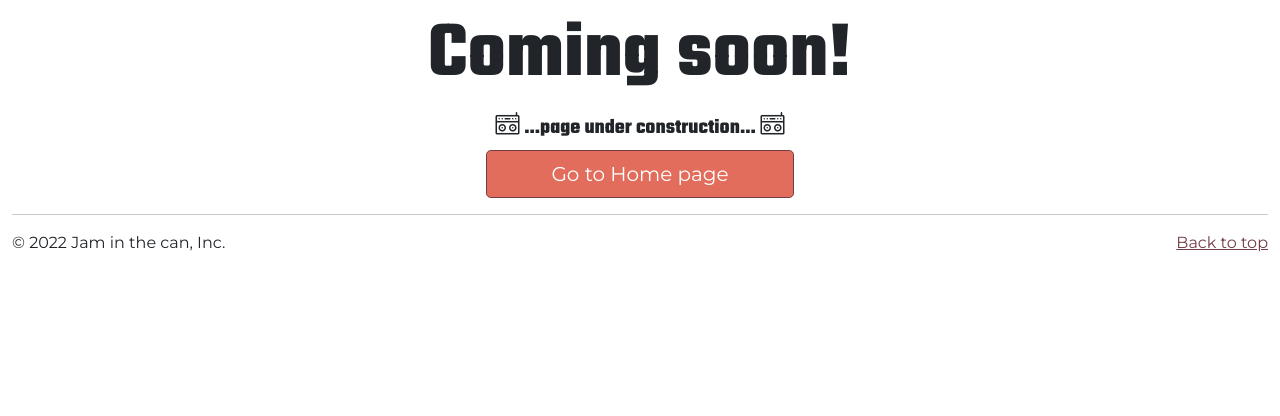
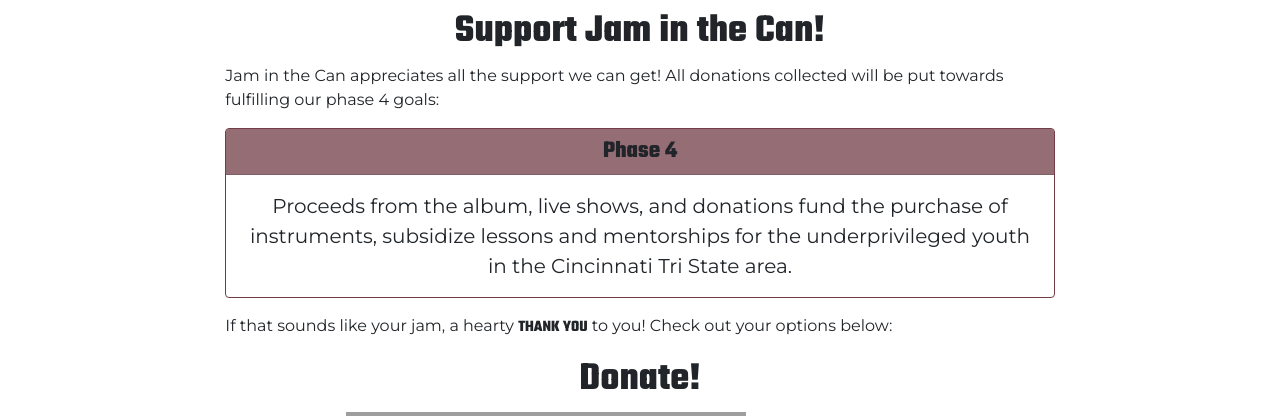
Before and after one commit to paul-win/jitc, a Flask app: page /support in a window 1280 px wide. Shown: the part 56-472 px from the top of the page. Before the commit the page ends 308 px from the top, so only its background shows below. Run offline with Flask 2, Linux system fonts and the light colour scheme; grey boxes are pictures that could not be loaded.

Commit message:
filled in event template. added support page and paypal button.

```diff
--- a/app/models.py
+++ b/app/models.py
@@ -1,7 +1,7 @@
 from app import db
 from datetime import datetime, timedelta
 import os
-from markupsafe import escape
+from markupsafe import escape, Markup
 
 class Event(db.Model):
     id = db.Column(db.Integer, primary_key=True)
@@ -51,6 +51,8 @@ class Event(db.Model):
             return round(self.price, 2)
         else:
             return None
+    def about_html(self):
+        return Markup(self.about.replace('\n', '</p><p>'))
 
 class Artist(db.Model):
     id = db.Column(db.Integer, primary_key=True)
--- a/app/routes.py
+++ b/app/routes.py
@@ -28,7 +28,7 @@ def jams():
 
 @app.route('/support')
 def support():
-    return render_template('under_construct.html', title='Support')
+    return render_template('support.html', title='Support')
 
 @app.route('/mission')
 def mission():
--- a/app/static/jitc.css
+++ b/app/static/jitc.css
@@ -9,7 +9,7 @@ h1, h2, h3, h4, h5, h6 {
     font-family:'Teko', sans-serif;
 }
 
-header {
+header, strong {
     font-family:'Teko', sans-serif;
 }
 
--- /dev/null
+++ b/app/templates/support.html
@@ -0,0 +1,41 @@
+{% extends "base.html" %}
+
+{% block content %}
+    <h1 class="text-center">Support Jam in the Can!</h1>
+    <div class="row">
+        <div class="col-md-2"></div>
+        <div class="col-md-8">
+            <p>Jam in the Can appreciates all the support we can get!  All donations collected will be put towards fulfilling our phase 4 goals:</p>
+            <div class="card text-center">
+                <h4 class="card-header jitc-dark">Phase 4</h4>
+                <div class="card-body">
+                    <p class="card-text lead">Proceeds from the album, live shows, and donations fund the purchase of instruments, subsidize lessons and mentorships for the underprivileged youth in the Cincinnati Tri State area.</p>
+                </div>
+            </div>
+            <p></p>
+            <p>If that sounds like your jam, a hearty <strong>THANK YOU</strong> to you! Check out your options below:</p>
+        </div>
+        <div class="col-md-2"></div>
+    </div>
+    <div class="row">
+        <div class="col-md-2"></div>
+        <div class="col-md-8">
+            <h1 class="text-center">Donate!</h1>
+        </div>
+        <div class="col-md-2"></div>
+    </div>
+    <div class="row">
+        <div class="col-md-2"></div>
+        <div class="col-md-8">
+            <div class="hstack gap-3">
+                <h4>Via Paypal:</h4>
+                <form action="https://www.paypal.com/donate" method="post" target="_top">
+                    <input type="hidden" name="hosted_button_id" value="2U6HCWKHSBZUE" />
+                    <input type="image" src="https://www.paypalobjects.com/en_US/i/btn/btn_donateCC_LG.gif" border="0" name="submit" title="PayPal - The safer, easier way to pay online!" alt="Donate with PayPal button" />
+                    <img alt="" border="0" src="https://www.paypal.com/en_US/i/scr/pixel.gif" width="1" height="1" />
+                </form>
+            </div>
+        </div>
+        <div class="col-md-2"></div>
+    </div>
+{% endblock %}
```
Also changed, not shown: app/templates/event.html (+31 -2 lines).
